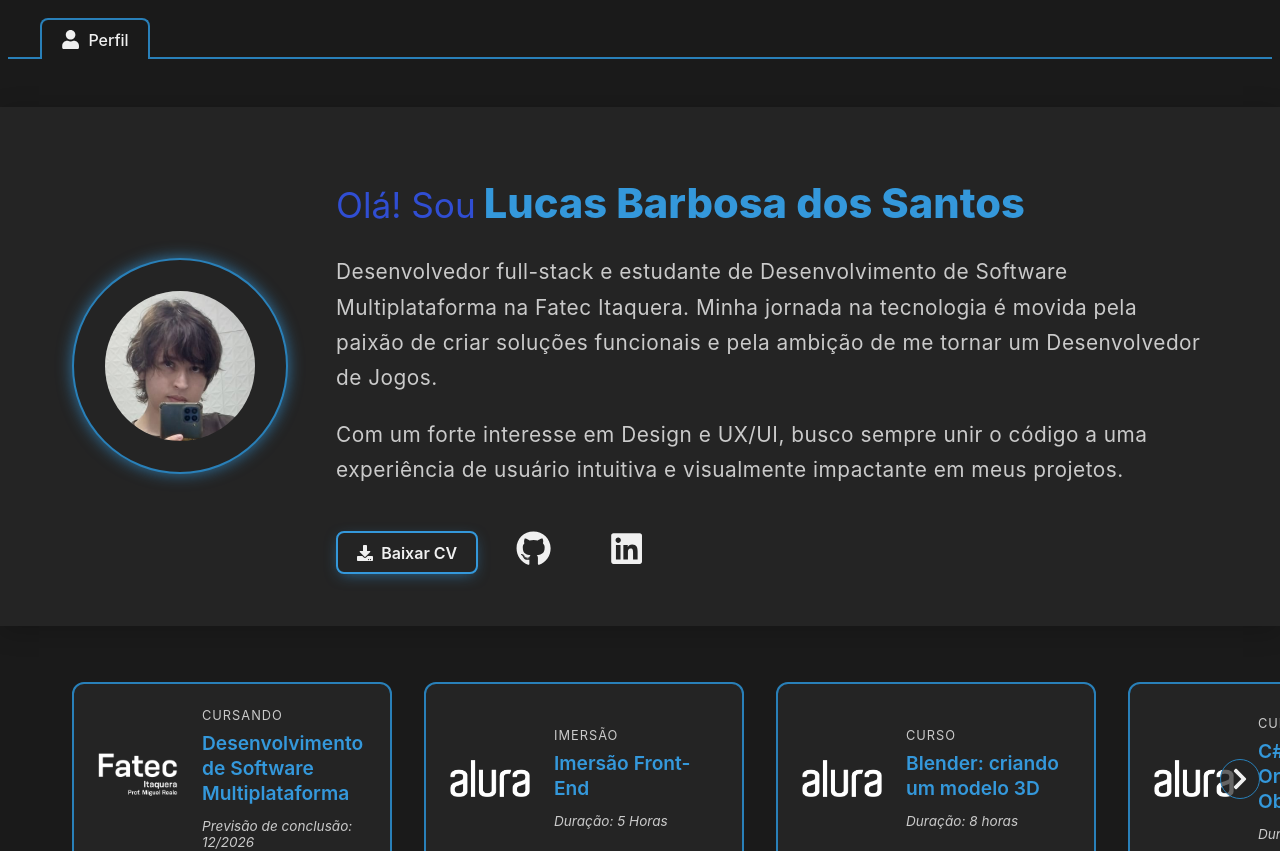
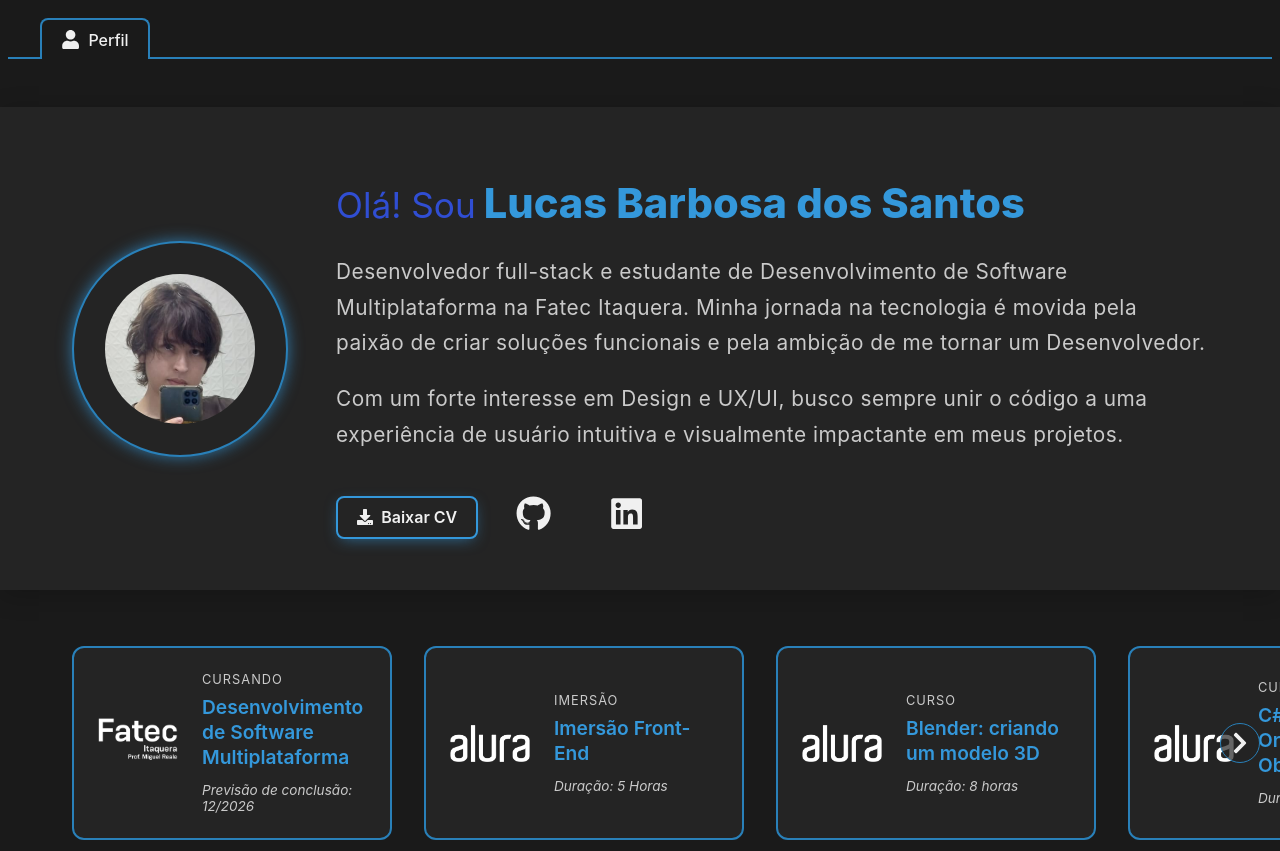
Before and after one commit to TheAwesomeCake/Portfolio, a React (Vite) app: page / in a window 1280 px wide. Shown: the top 851 px of the page. Built offline with nearby package versions, Linux system fonts and the light colour scheme.

Commit message:
Updated profile

```diff
--- a/src/components/Profile/Profile.jsx
+++ b/src/components/Profile/Profile.jsx
@@ -85,7 +85,7 @@ const Profile = ({ theme = 'theme-purple' }) => {
                 Desenvolvedor full-stack e estudante de Desenvolvimento de Software
                 Multiplataforma na Fatec Itaquera. Minha jornada na tecnologia é movida
                 pela paixão de criar soluções funcionais e pela ambição de me tornar
-                um Desenvolvedor de Jogos.
+                um Desenvolvedor.
                 </p>
                 <p>
                 Com um forte interesse em Design e UX/UI, busco sempre unir o código
```
